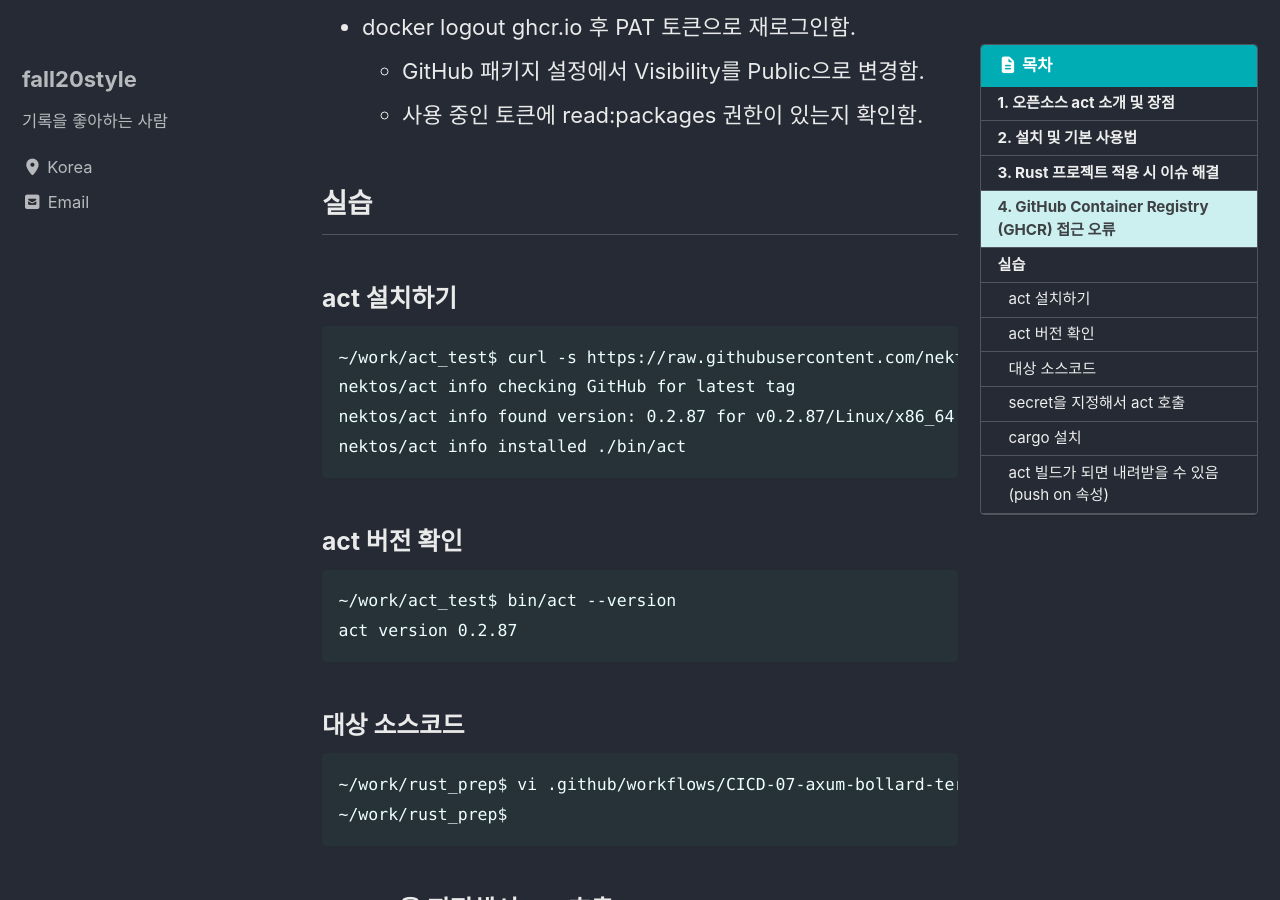
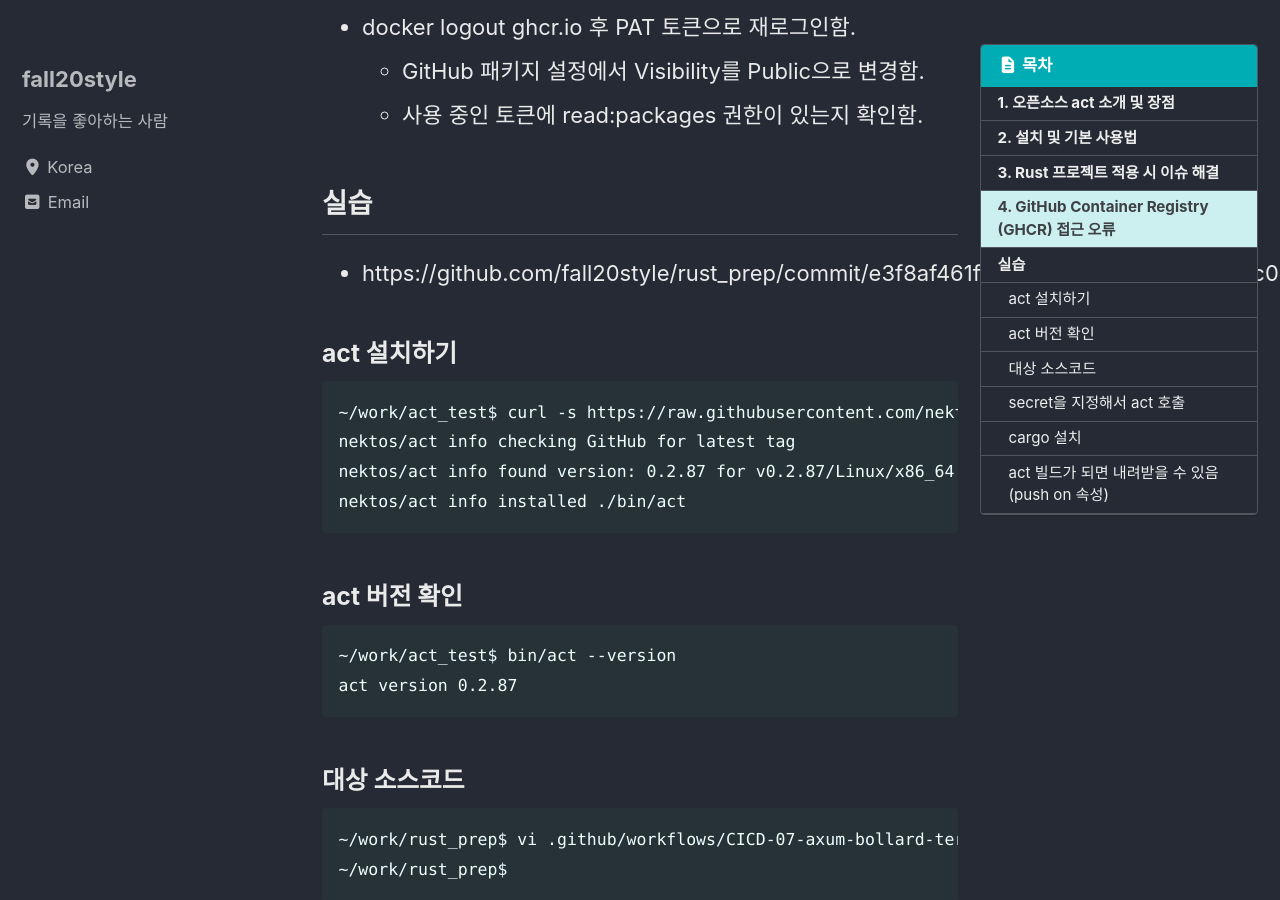
Before and after one commit to fall20style/fall20style.github.io, a Jekyll site: the page built from _posts/2026-04-08-axum-xterm-with-docker-cicd-local.md, in a window 1280 px wide and 900 px high, scrolled down 1735 px. Built offline with Jekyll 4.4.1, drawn with Linux system fonts in a browser that asks for light colours; cached includes are drawn as plain includes; part of the change alters nothing that is shown.

Commit message:
Update 2026-04-08-axum-xterm-with-docker-cicd-local.md

````diff
--- a/_posts/2026-04-08-axum-xterm-with-docker-cicd-local.md
+++ b/_posts/2026-04-08-axum-xterm-with-docker-cicd-local.md
@@ -51,6 +51,8 @@ description: desc가 여기에
 
 ## 실습
 
+- https://github.com/fall20style/rust_prep/commit/e3f8af461f3790ee1442dc72e5e4597c0d1f5d0e
+
 ### act 설치하기
 ```
 ~/work/act_test$ curl -s https://raw.githubusercontent.com/nektos/act/master/install.sh | sudo bash
````
